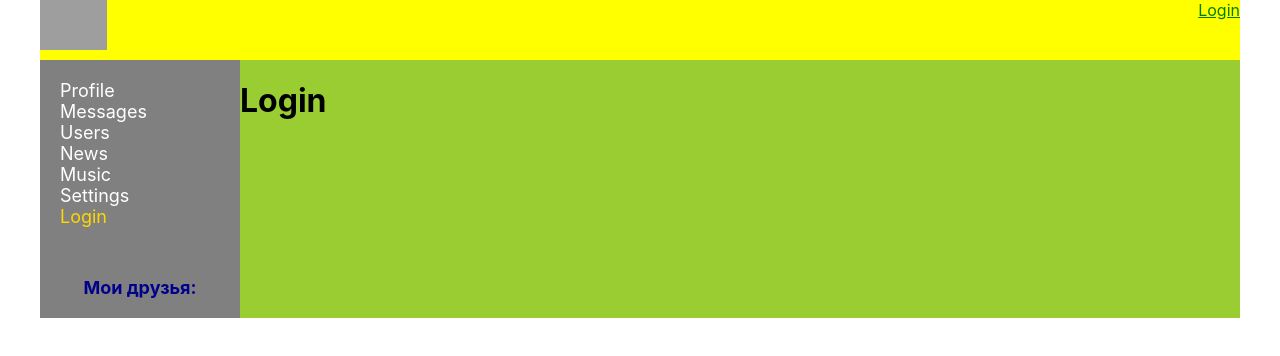
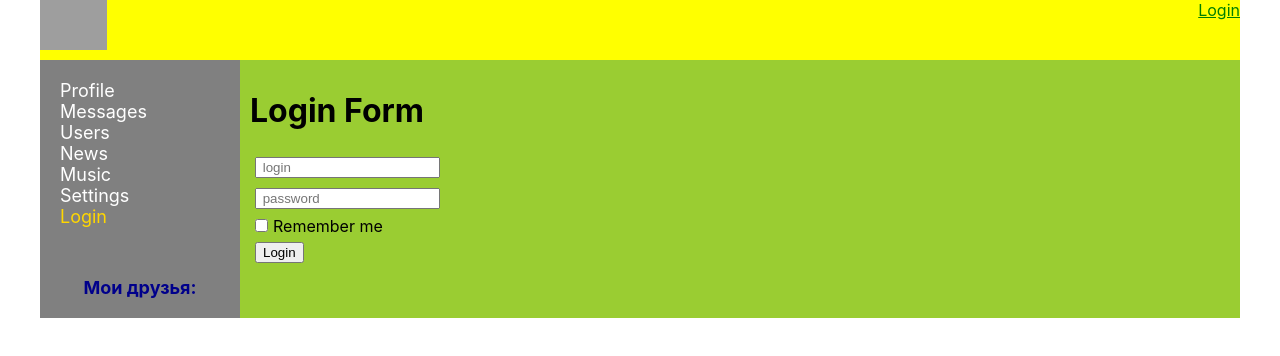
Before and after one commit to mytrofanov/second, a React (Create React App) app: page /login in a window 1280 px wide. Shown: the top 356 px of the page. Built offline with nearby package versions, Linux system fonts and the light colour scheme; no server answers; grey boxes are pictures that could not be loaded.

Commit message:
75 вставил форму логинизации из библиотеки https://react-hook-form.com/get-started  Форма которую показывает Димыч устарела. Данные собираю в console.log

```diff
--- a/package.json
+++ b/package.json
@@ -9,6 +9,7 @@
     "axios": "^0.21.1",
     "react": "^17.0.1",
     "react-dom": "^17.0.1",
+    "react-hook-form": "^7.9.0",
     "react-redux": "^7.2.3",
     "react-router-dom": "^5.2.0",
     "react-scripts": "^4.0.3",
--- a/src/components/Login/login.jsx
+++ b/src/components/Login/login.jsx
@@ -1,7 +1,28 @@
 import React from 'react';
+import { useForm } from "react-hook-form";
+import s from './login.module.css';
 
-const Login =(props) => {
-    return <h1>Login</h1>
+
+export default function Login() {
+    const { register, handleSubmit } = useForm();
+    const onSubmit = data => console.log(data);
+
+    return (
+        <div className={s.loginForm}>
+            <h1>Login Form</h1>
+        <form  onSubmit={handleSubmit(onSubmit)}>
+            <div>
+            <input {...register("login")} placeholder={" login"} />
+            </div>
+            <div>
+            <input {...register("password")} placeholder={" password"}/>
+            </div>
+            <div>
+            <input {...register("checkbox")} type="checkbox" />
+                Remember me
+            </div>
+            <input type="submit" value="Login" />
+        </form>
+        </div>
+    );
 }
-
-export default Login;
--- /dev/null
+++ b/src/components/Login/login.module.css
@@ -0,0 +1,6 @@
+.loginForm {
+    padding: 10px;
+}
+.loginForm input {
+    margin: 5px;
+}
--- a/src/components/Users/UsersContainer.jsx
+++ b/src/components/Users/UsersContainer.jsx
@@ -30,7 +30,6 @@ class UsersContainer extends React.Component {
                    follow={this.props.follow}
                    unfollow={this.props.unfollow}
                    followingInProgress={this.props.followingInProgress}
-
             />
         </>
     }
```
Also changed, not shown: 1 other file (tests, documents, lock files or other folders).
